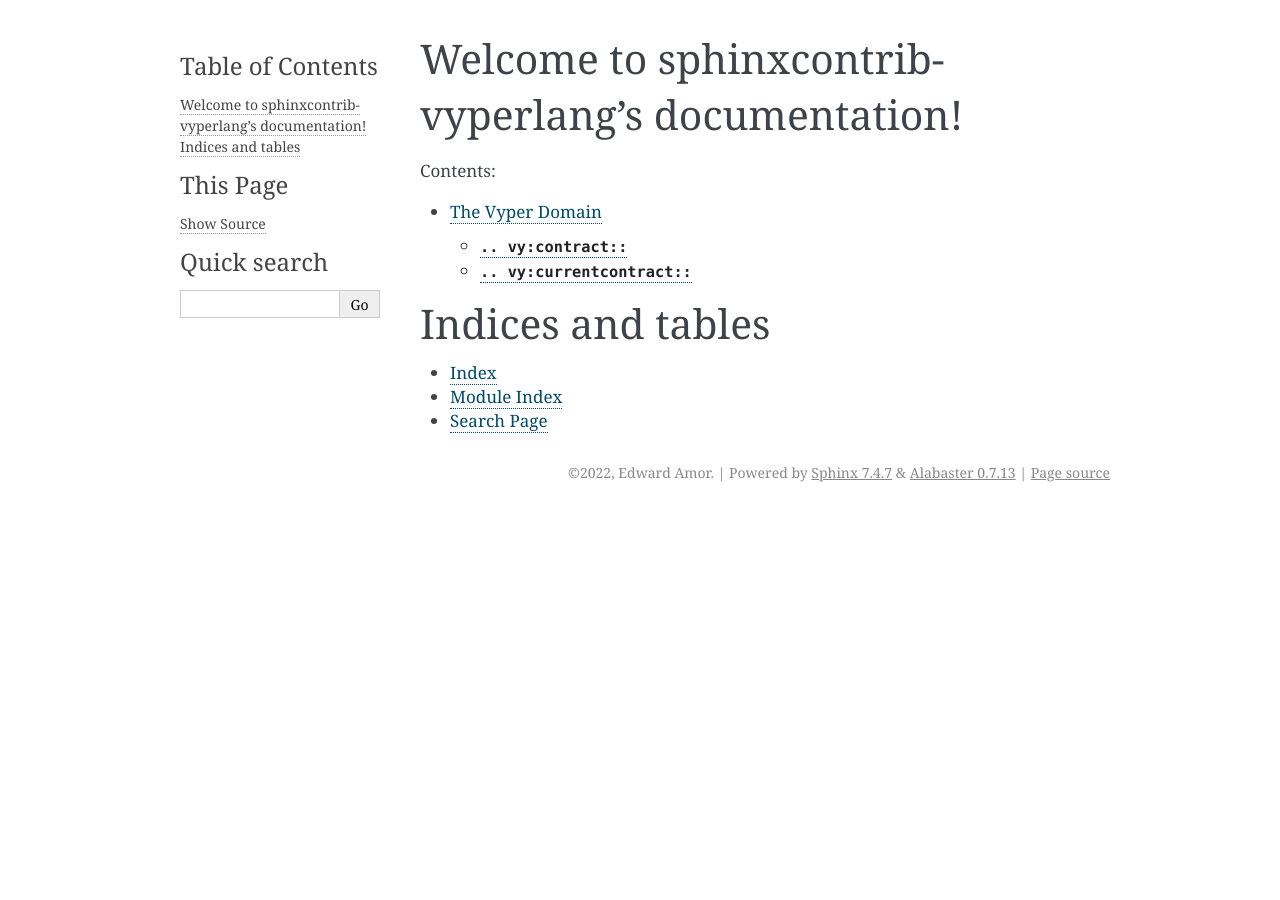
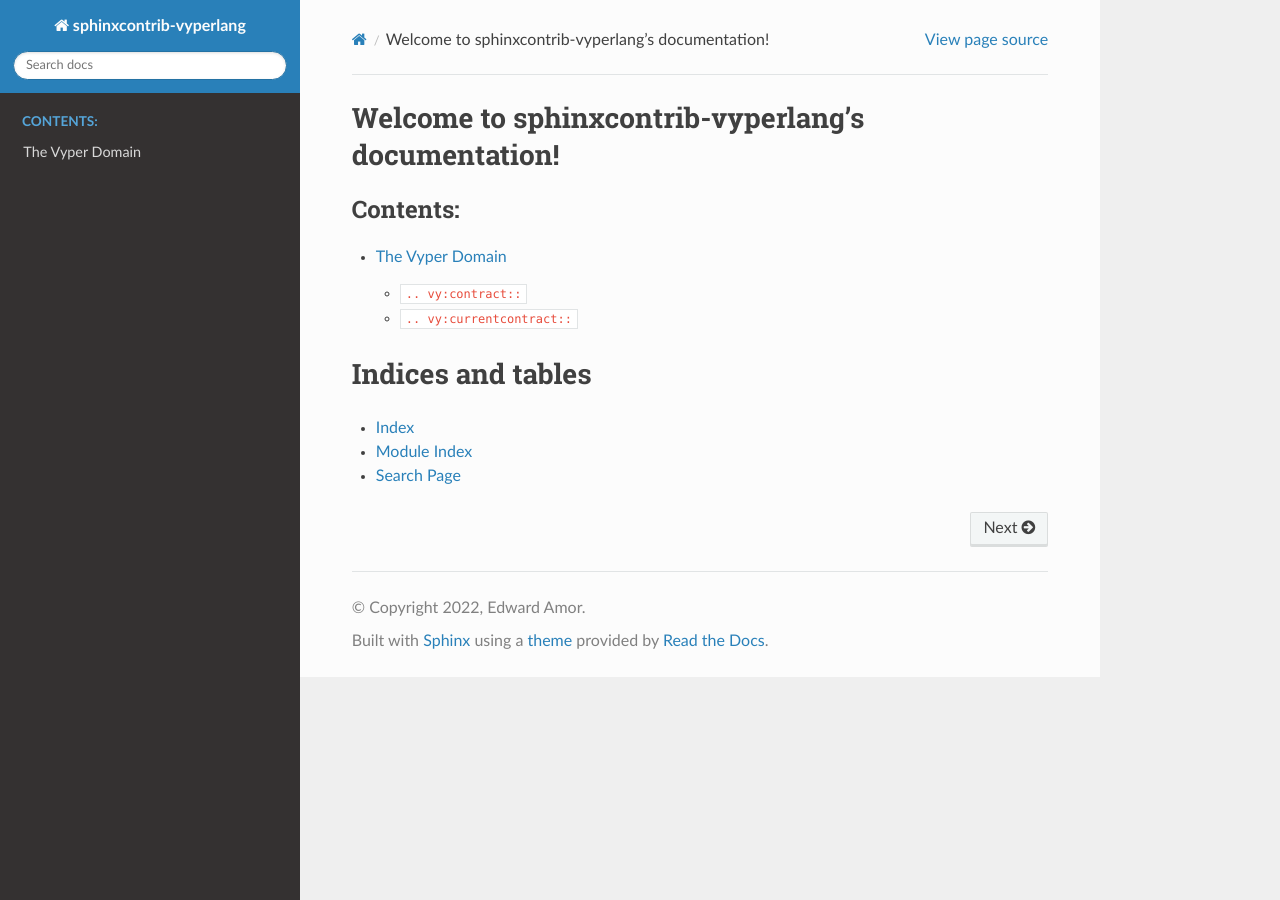
Before and after one commit to skellet0r/sphinxcontrib-vyperlang, a Sphinx documentation site: the page built from docs/source/index.rst, in a window 1280 px wide. Built offline with Sphinx 7.4.7 and the Read the Docs theme 2.0.0, drawn with Linux system fonts in a browser that asks for light colours.

Commit message:
chore: add sphinx-rtd-theme docs dependency

```diff
--- a/docs/source/conf.py
+++ b/docs/source/conf.py
@@ -19,9 +19,8 @@
 templates_path = ["_templates"]
 exclude_patterns = []
 
-
 # -- Options for HTML output -------------------------------------------------
 # https://www.sphinx-doc.org/en/master/usage/configuration.html#options-for-html-output
 
-html_theme = "alabaster"
+html_theme = "sphinx_rtd_theme"
 html_static_path = ["_static"]
--- a/pyproject.toml
+++ b/pyproject.toml
@@ -25,6 +25,9 @@
 pytest = "^7.1.3"
 sphinx = {extras = ["test"], version = "^5.3.0"}
 
+[tool.poetry.group.docs.dependencies]
+sphinx-rtd-theme = "^1.1.1"
+
 [build-system]
 requires = ["poetry-core"]
 build-backend = "poetry.core.masonry.api"
```
Also changed, not shown: 1 other file.
